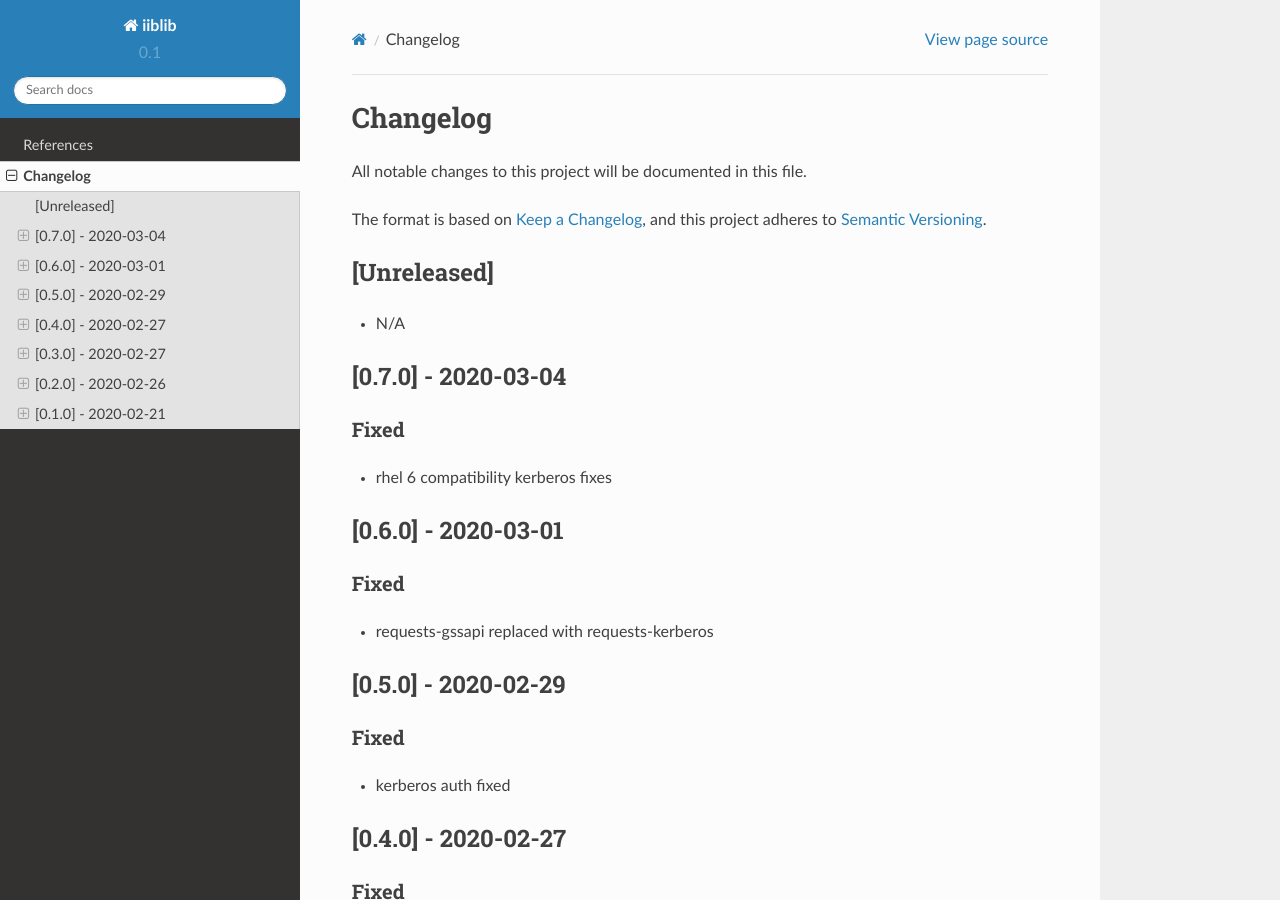
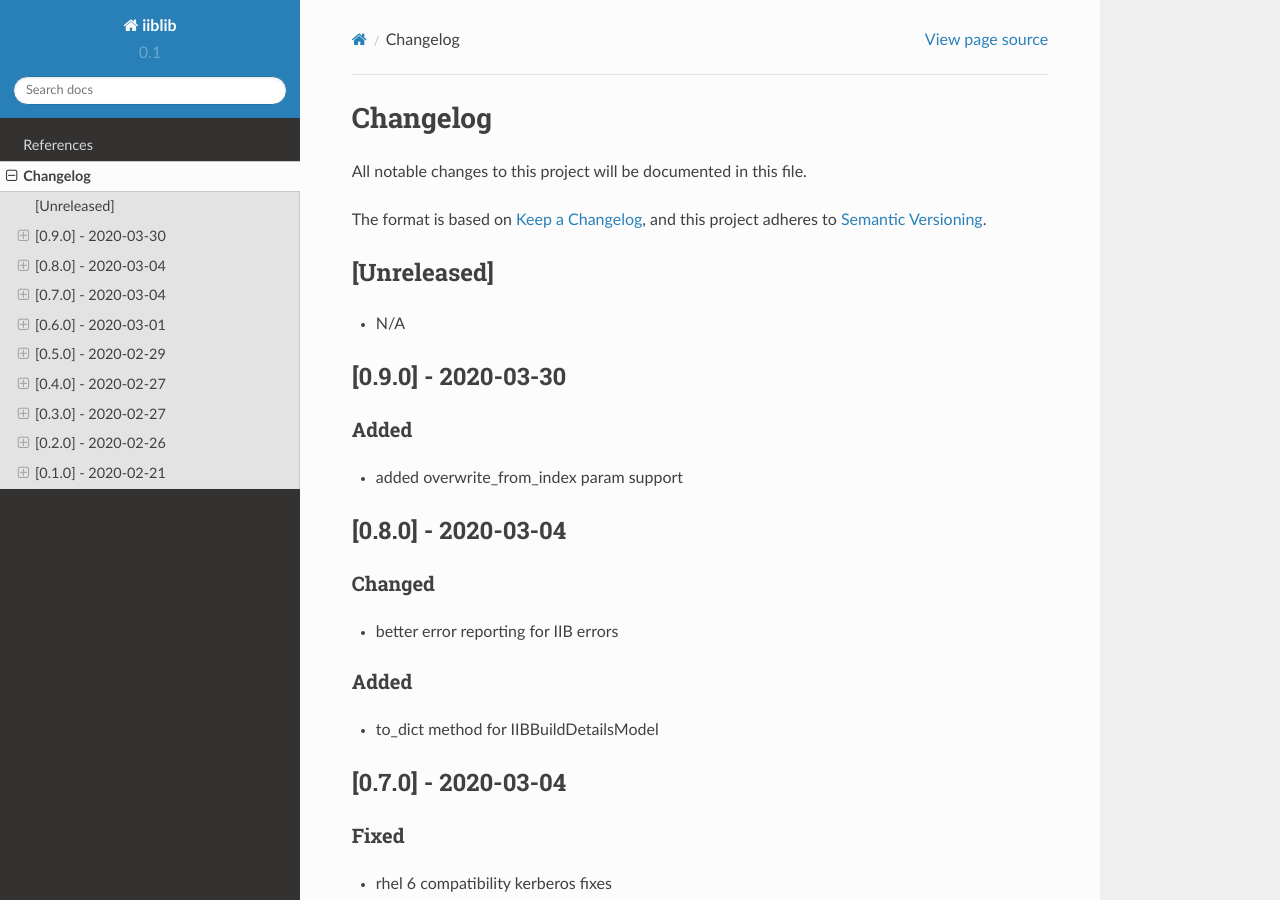
Before and after one commit to release-engineering/iiblib, a Sphinx documentation site: the page built from docs/source/CHANGELOG.md, in a window 1280 px wide and 900 px high. Built offline with Sphinx 7.4.7 and the Read the Docs theme 2.0.0, drawn with Linux system fonts in a browser that asks for light colours.

Commit message:
v0.9.0 changelog

```diff
--- a/docs/source/CHANGELOG.md
+++ b/docs/source/CHANGELOG.md
@@ -8,6 +8,22 @@ and this project adheres to [Semantic Versioning](https://semver.org/spec/v2.0.0
 ## [Unreleased]
 
 - N/A
+
+## [0.9.0] - 2020-03-30
+
+### Added
+
+- added overwrite_from_index param support
+
+## [0.8.0] - 2020-03-04
+
+### Changed
+
+- better error reporting for IIB errors
+
+### Added
+
+- to_dict method for IIBBuildDetailsModel
 
 ## [0.7.0] - 2020-03-04
 
--- a/setup.py
+++ b/setup.py
@@ -62,7 +62,7 @@ if os.environ.get("READTHEDOCS", None):
 
 setup(
     name="iiblib",
-    version="0.7.0",
+    version="0.9.0",
     description="IIB client library",
     long_description=long_description,
     author="Jindrich Luza",
```
